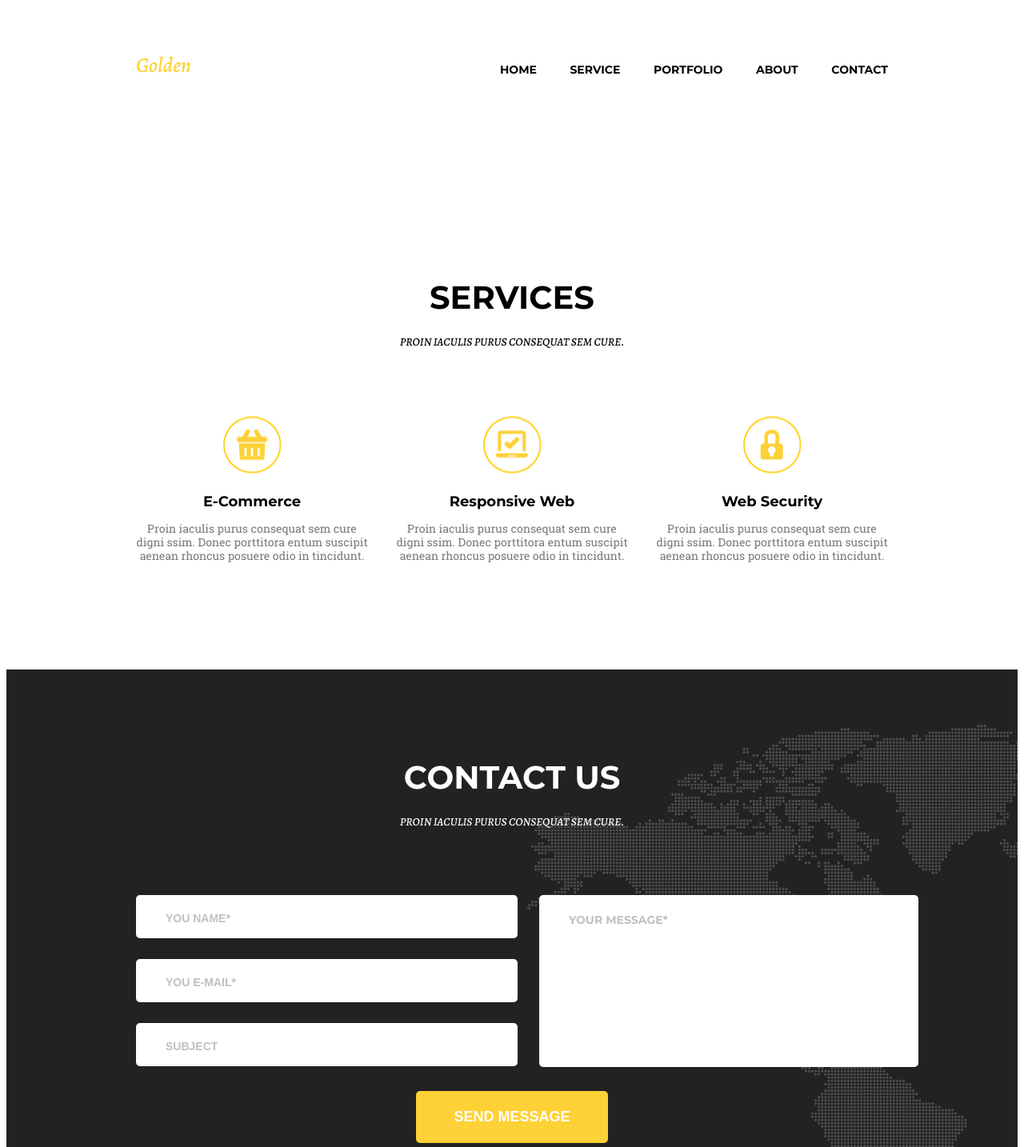
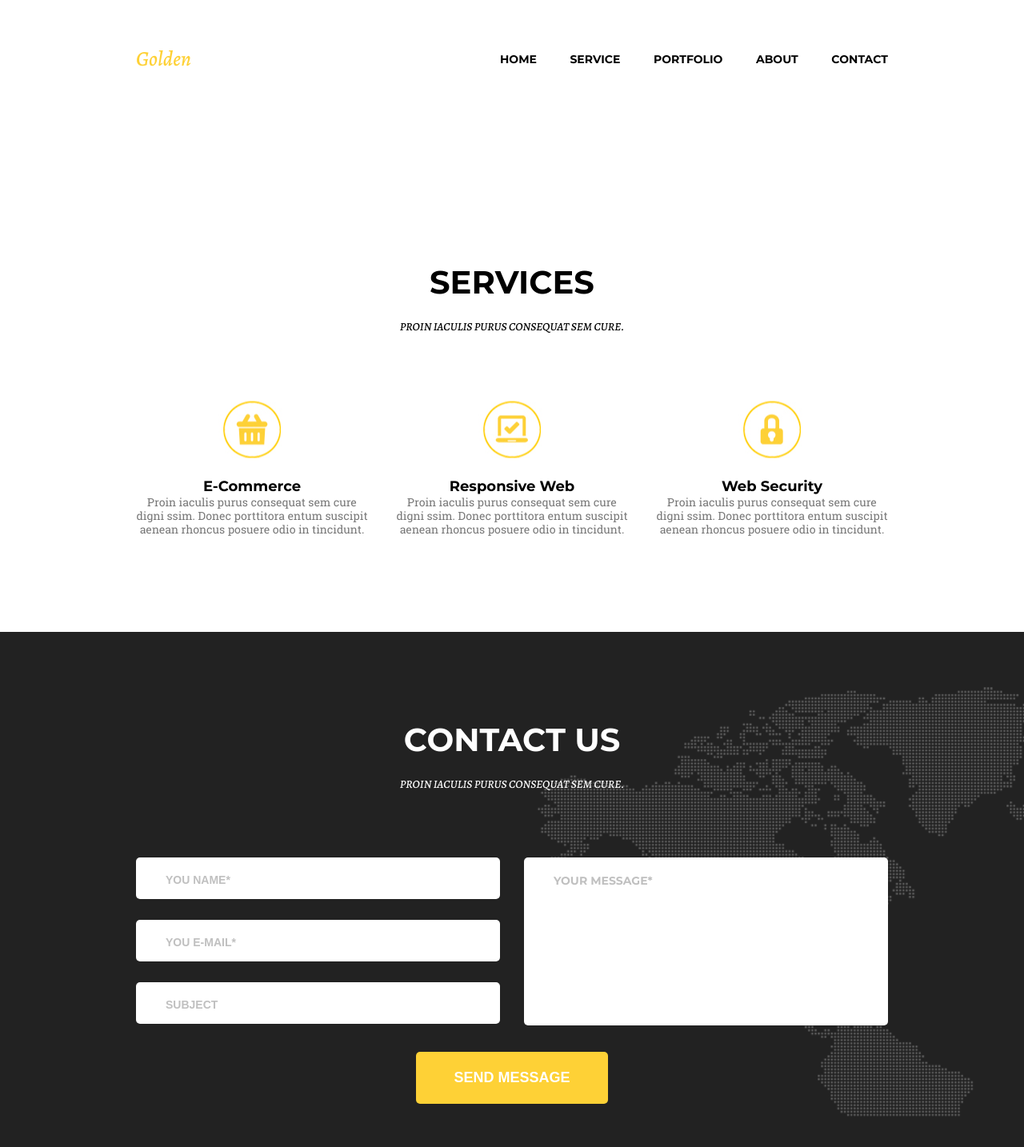
Before and after one commit to barracuda010/goit-fe-course, a plain HTML site: page module-7/index.html in a window 1280 px wide. Shown: the top 1434 px of the page at 80% size. Drawn offline with Linux system fonts and the light colour scheme.

Commit message:
home-work7 v2

```diff
--- a/module-7/css/style.css
+++ b/module-7/css/style.css
@@ -61,6 +61,11 @@
 html {
     box-sizing: border-box;
 }
+* {
+    margin: 0;
+    padding: 0;
+    box-sizing: border-box;
+    }
 
 body {
 
@@ -77,15 +82,19 @@ img {
     width: 940px;
     margin: 0 auto;
 }
+.main__menu {
+    margin-bottom: 120px;
+}
 
 /* HEADER */
 .site__navigation {
     display: flex;
     font-size: 14px;
+    align-items: center;
     justify-content: space-between;
     padding-top: 56px;
     margin: 0;
-    margin-bottom: 127px;
+    padding-bottom: 127px;
 }
 
 .logo {
@@ -122,6 +131,8 @@ img {
 /* Services */
 .services {
     text-align: center;
+    margin-bottom: 82px;
+    padding-top: 110px;
 }
 
 .low__services {
@@ -134,7 +145,7 @@ img {
     font-weight: 700;
     margin: 0;
     margin-bottom: 22px;
-    padding-top: 110px;
+
 }
 
 .info {
@@ -144,12 +155,8 @@ img {
     font-style: italic;
     font-weight: 500;
     margin: 0;
-    margin-bottom: 82px;
 }
 
-.all__menu {
-    margin-bottom: 120px;
-}
 
 .menu {
     display: flex;
@@ -215,15 +222,16 @@ img {
 
 /* FORMS */
 input {
-    width: 460px;
+    width: 455px;
     height: 52px;
     border: none;
     border-radius: 5px;
     margin-bottom: 26px;
-    margin-right: 27px;
     padding-left: 15px;
     font-size: 20px;
-    ;
+}
+input:nth-child(3) {
+    margin-bottom: 0;
 }
 
 .sign__form ::placeholder {
@@ -251,14 +259,11 @@ button {
 }
 
 textarea {
-    width: 457px;
-    height: 211px;
+    width: 455px;
+    height: 210px;
     text-transform: uppercase;
-    margin-bottom: 26px;
-    margin-right: 27px;
     padding-left: 15px;
     font-size: 20px;
-    ;
     resize: none;
     border: none;
     border-radius: 5px;
@@ -294,4 +299,5 @@ input:focus:valid {
 .possition_form {
     display: flex;
     justify-content: space-between;
+    margin-bottom: 29px;
 }
--- a/module-7/index.html
+++ b/module-7/index.html
@@ -24,7 +24,7 @@
         </nav>
     </header>
     <!-- Services-->
-    <main class="container">
+    <main class="container main__menu">
         <div class="services">
             <h2 class="services__info">services</h2>
             <p class="info">Proin iaculis purus consequat sem cure. </p>
```
